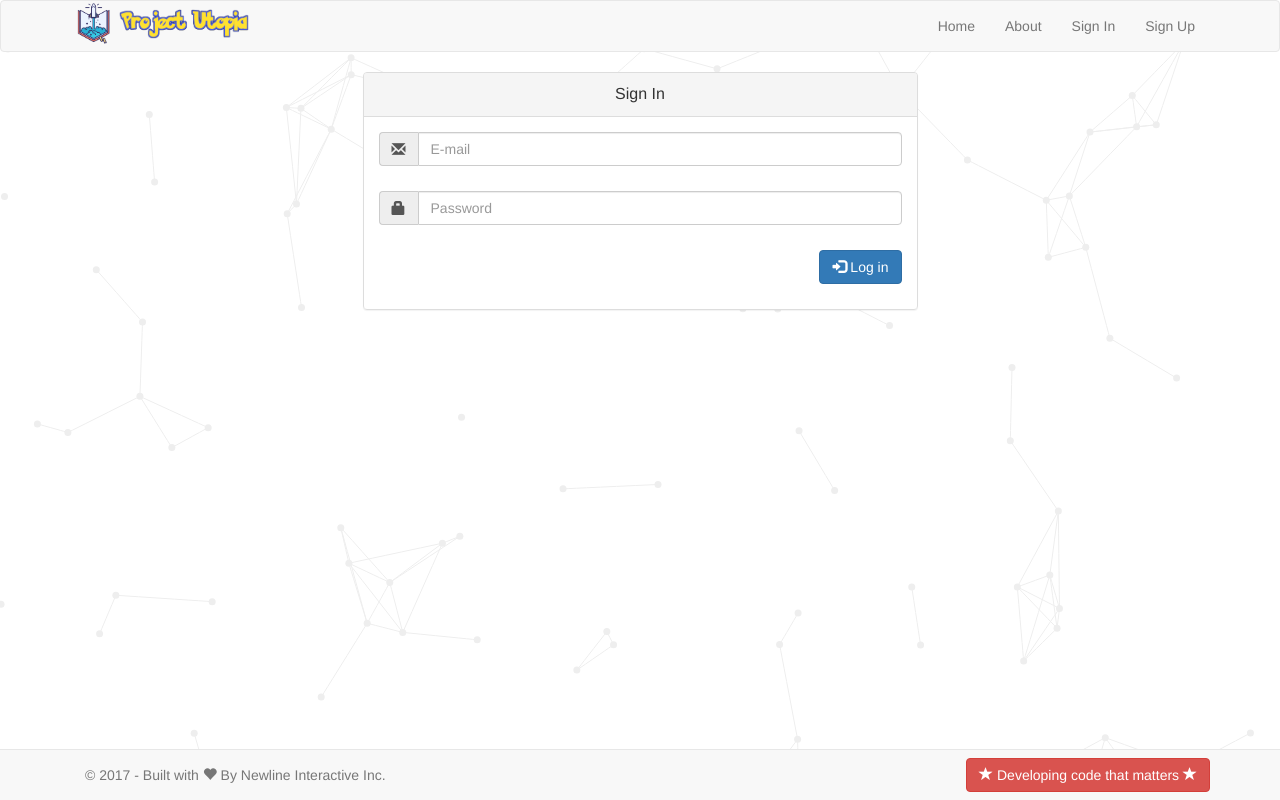
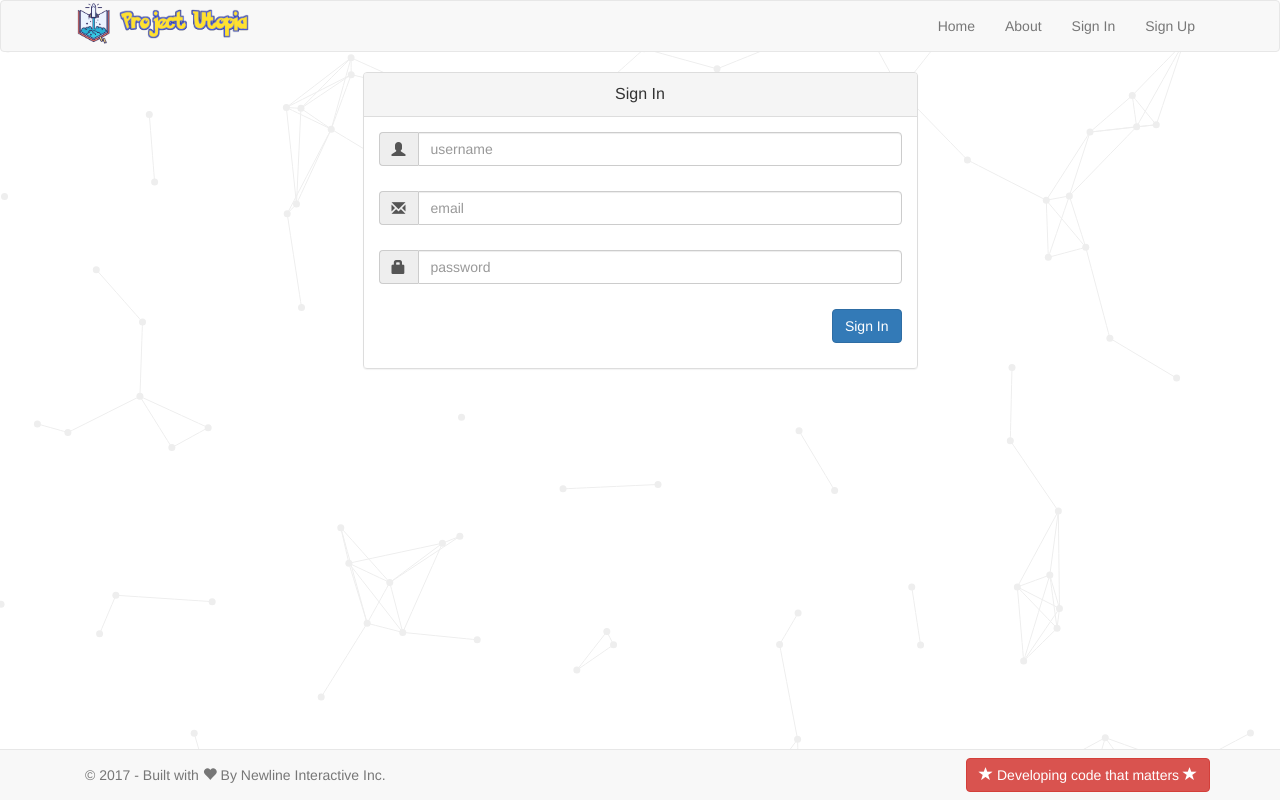
Before and after one commit to braxeatssnacks/project-utopia-web, a Flask app: page /login in a window 1280 px wide. Run offline with Flask 2, Linux system fonts and the light colour scheme; some libraries are stand-ins or nearby versions.

Commit message:
initial implementation of login

```diff
--- a/app/templates/form/login.html
+++ b/app/templates/form/login.html
@@ -16,19 +16,24 @@
                 <form name="form" id="form" class="form-horizontal" enctype="multipart/form-data" method="POST">
 
                     <div class="input-group">
+                                <span class="input-group-addon"><i class="glyphicon glyphicon-user"></i></span>
+                                {{ form.username(class="form-control",placeholder="username") }}
+                    </div>
+
+                    <div class="input-group">
                         <span class="input-group-addon"><i class="glyphicon glyphicon-envelope"></i></span>
-                        <input id="user" type="text" class="form-control" name="user" value="" placeholder="E-mail">
+                        {{ form.email(class="form-control",placeholder="email") }}
                     </div>
 
                     <div class="input-group">
                         <span class="input-group-addon"><i class="glyphicon glyphicon-lock"></i></span>
-                        <input id="password" type="password" class="form-control" name="password" placeholder="Password">
+                        {{ form.password(class="form-control",placeholder="password") }}
                     </div>
 
                     <div class="form-group">
                         <!-- Button -->
                         <div class="col-sm-12 controls">
-                            <button type="submit" href="#" class="btn btn-primary pull-right"><i class="glyphicon glyphicon-log-in"></i> Log in</button>
+                         {{ form.submit(class="btn btn-primary pull-right", placeholder="sign in")}}
                         </div>
                     </div>
 
--- a/app/views.py
+++ b/app/views.py
@@ -1,19 +1,59 @@
 # definition of routes
-from flask import request, render_template
+from flask import request, render_template,request, session, abort, flash
+from flask_wtf import Form
+from wtforms import StringField, SubmitField, PasswordField, TextField
+from wtforms import validators, ValidationError
 from . import app
+import os
+
+app.secret_key = os.urandom(50)
 
 @app.route("/")
 def index():
     return render_template("home/home.html")
 
+class LoginForm(Form):
+	username = TextField('Username', [validators.Required(), validators.Length(min=4, max=25)])
+	email = TextField("Email",[validators.Required("Please enter your email address."),
+      validators.Email("Please enter your email address.")])
+	password = PasswordField('Password', [validators.Required(), validators.Length(min=6, max=200)])
+	submit = SubmitField("Sign In")
+
+class SignupForm(Form):
+	username = TextField('Username', [validators.Required(), validators.Length(min=4, max=25)])
+	email = TextField("Email",[validators.Required("Please enter your email address."),
+      validators.Email("Please enter your email address.")])
+	password = PasswordField('Password', [validators.Required(), validators.Length(min=6, max=200)])
+	submit = SubmitField("Sign Up")
+
+@app.route("/")
+def logout():
+	return render_template("home/home.html")
+
 @app.route("/signup", methods=["GET", "POST"])
 def signup():
-    if request.method == "GET": return render_template("form/signup.html")
-    else: # handle submission attempt
-        pass
+	form = SignupForm(csrf_enabled=False)
+	session['name'] = form.username.data
+	if request.method == "GET":
+		return render_template("form/signup.html", form=form)
+	elif request.method == 'POST': # handle form submission
+		if form.validate() == False:
+			flash('All fields are required.')
+			return render_template('form/signup.html', form = form)
+		else:
+			return render_template('dashboard/dashboard.html', name=session.get('name'))
 
 @app.route("/login", methods=["GET", "POST"])
 def login():
-    if request.method == "GET": return render_template("form/login.html")
-    else: # handle submission attempt
-        pass
+	form = LoginForm(csrf_enabled=False)
+	session['name'] = form.username.data
+	name = form.username.data
+	if request.method == "GET":
+		return render_template("form/login.html",form =form)
+	elif request.method == 'POST':
+		# handle form submission
+		if form.validate() == False:
+			flash('All fields are required.')
+			return render_template('form/login.html', form = form)
+		else:
+			return render_template('dashboard/dashboard.html', name=name)
```
Also changed, not shown: app/templates/dashboard/dashboard.html (added, +11 -0 lines), app/templates/form/signup.html (+4 -14 lines).
